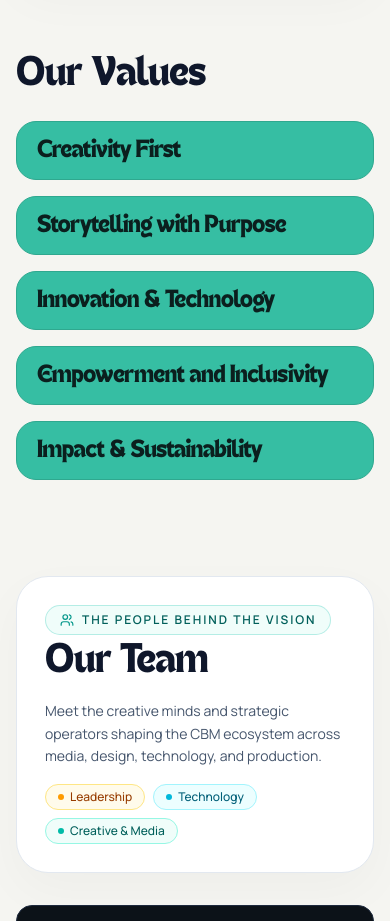
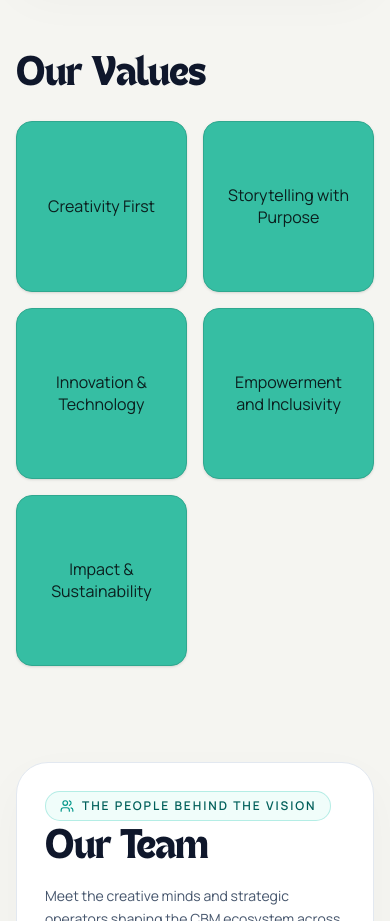
Before and after one commit to CBM-GROUP/cbmgroup-landingpage, a Next.js app: page /about in a window 390 px wide. Shown: the part 2760-3681 px from the top of the page. Built offline with nearby package versions, Linux system fonts and the light colour scheme.

Commit message:
full updates

```diff
--- a/src/app/about/page.tsx
+++ b/src/app/about/page.tsx
@@ -118,10 +118,16 @@
             </h2>
           </motion.div>
 
-          <div className="grid gap-4 sm:grid-cols-2 xl:grid-cols-5">
+          <div className="grid gap-4 grid-cols-2 sm:grid-cols-3 lg:grid-cols-5">
             {coreValues.map((value) => (
-              <motion.div key={value.id} variants={revealVariants} className="rounded-[1.25rem] border border-[#2fa88f] bg-[#36bea3] p-5 text-[#0b1f1e] transition-transform duration-300 hover:-translate-y-1">
-                <h3 className="text-lg font-semibold tracking-[-0.03em] text-[#0b1f1e]">{value.title}</h3>
+              <motion.div
+                key={value.id}
+                variants={revealVariants}
+                className="aspect-square flex flex-col items-center justify-center p-5 text-center rounded-2xl border border-[#2fa88f] bg-[#36bea3] transition-transform duration-300 hover:-translate-y-1 shadow-sm"
+              >
+                <p className="text-base sm:text-lg font-normal text-[#0b1f1e] leading-snug">
+                  {value.title}
+                </p>
               </motion.div>
             ))}
           </div>
--- a/src/app/careers/page.tsx
+++ b/src/app/careers/page.tsx
@@ -70,7 +70,7 @@
   };
 
   return (
-    <main className="min-h-screen overflow-hidden bg-[#f5f5f1] text-slate-900">
+    <main className="min-h-screen bg-[#f5f5f1] text-slate-900">
       <div className="mx-auto max-w-7xl px-4 pb-24 pt-4 sm:px-6 lg:px-8">
 
         {/* ── PAGE HEADING HERO ── */}
--- a/src/app/initiatives/page.tsx
+++ b/src/app/initiatives/page.tsx
@@ -81,9 +81,9 @@
           </div>
         </section>
         <section className="flex flex-col items-center text-center rounded-[2rem] border border-slate-200 bg-white px-6 py-8 shadow-[0_20px_60px_rgba(15,23,42,0.04)] sm:px-10 lg:px-14 lg:py-12">
-          <h2 className="max-w-4xl text-2xl font-semibold tracking-[-0.04em] text-slate-900 sm:text-3xl lg:text-4xl leading-snug sm:leading-relaxed">
+          <p className="max-w-4xl text-base sm:text-lg lg:text-xl font-normal leading-relaxed text-slate-600">
             We invest in people, ideas, and ecosystems that unlock long-term value across culture, media, entertainment, entrepreneurship and technology.
-          </h2>
+          </p>
         </section>
 
         <section className="mt-20 space-y-8">
```
